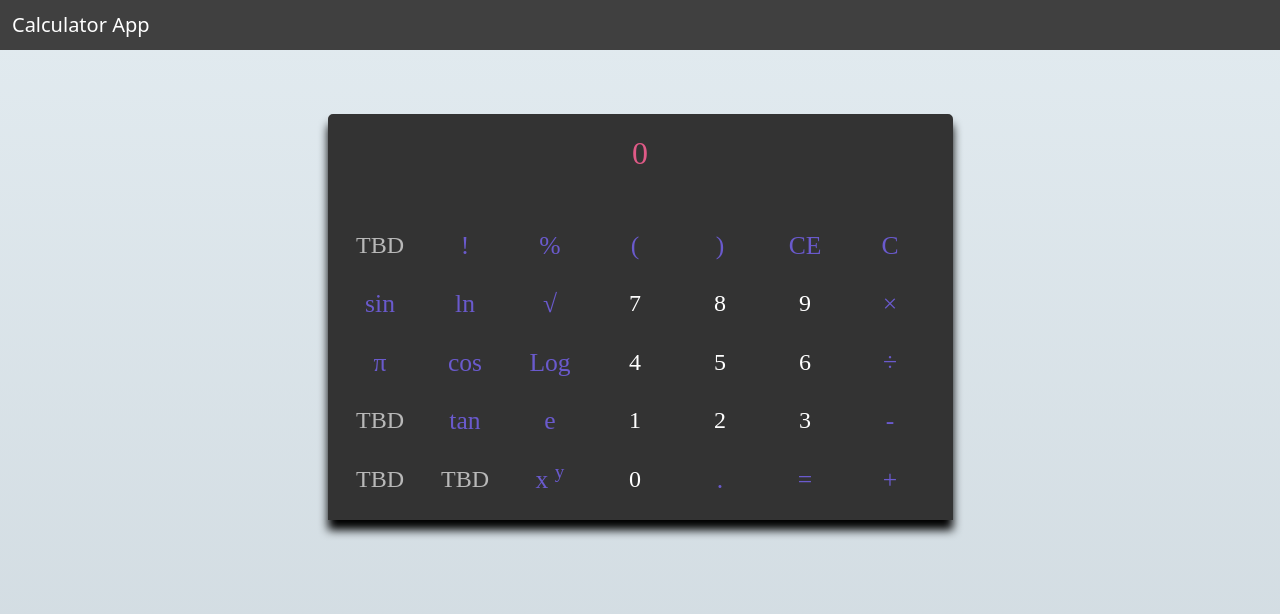
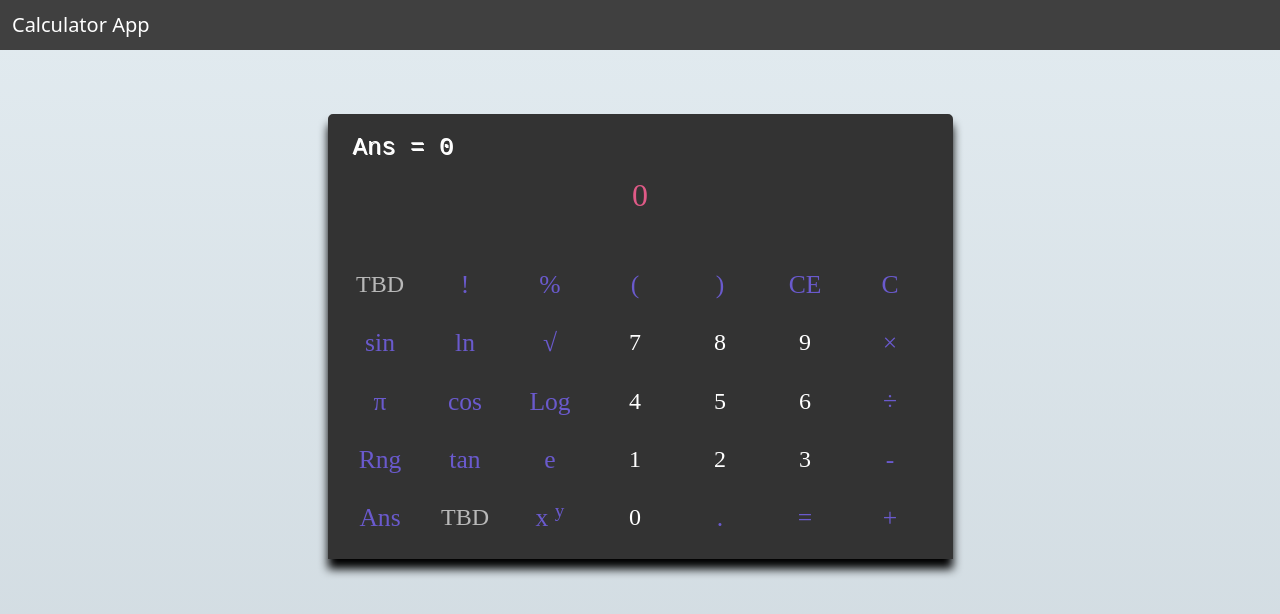
Before and after one commit to MaximosKalaitzoglou/CalculatorApp, an Angular app: page / in a window 1280 px wide. Shown: the top 614 px of the page. Built offline with nearby package versions, Linux system fonts and the light colour scheme.

Commit message:
Added Rng functionallity

```diff
--- a/src/app/calculator/analyze-token.service.ts
+++ b/src/app/calculator/analyze-token.service.ts
@@ -9,7 +9,7 @@ const pi = 3.1415926535897932384626433;
 
 @Injectable()
 export class AnalyzeTokenService {
-  constants: { [id: string]: number } = { e: e, π: pi };
+  constants: { [id: string]: number } = { e: e, π: pi, Ans: 0, Rng: 0 };
   constructor() {}
 
   isOperator(token: string): boolean {
--- a/src/app/calculator/calculate-output.service.ts
+++ b/src/app/calculator/calculate-output.service.ts
@@ -13,6 +13,10 @@ export class CalculateOutputService {
     if (operator === '^') return 0;
 
     return 0; // for other tokens like numbers
+  }
+
+  getRandomNumber() {
+    return Math.random().toFixed(4).toString();
   }
 
   // Tokenizes the input string
--- a/src/app/calculator/calculator-button-list.ts
+++ b/src/app/calculator/calculator-button-list.ts
@@ -3,8 +3,8 @@ export class CalculatorButtonList {
     ['TBD', '!', '%', '(', ')', 'CE', 'C'],
     ['sin', 'ln', '√', '7', '8', '9', '×'],
     ['π', 'cos', 'Log', '4', '5', '6', '÷'],
-    ['TBD', 'tan', 'e', '1', '2', '3', '-'],
-    ['TBD', 'TBD', 'x', '0', '.', '=', '+'],
+    ['Rng', 'tan', 'e', '1', '2', '3', '-'],
+    ['Ans', 'TBD', 'x', '0', '.', '=', '+'],
   ];
 
   getButtons() {
--- a/src/app/calculator/calculator.component.css
+++ b/src/app/calculator/calculator.component.css
@@ -37,26 +37,73 @@
   /* transition: all 0.3s ease-in-out; */
 }
 
-.error-message{
+.error-message {
   font-size: 1.2rem;
   color: #dc143c;
   font-weight: 500;
 
-  font-family: Impact, Haettenschweiler, 'Arial Narrow Bold', sans-serif;
+  font-family: Impact, Haettenschweiler, "Arial Narrow Bold", sans-serif;
 }
 
 .error:hover {
   transform: scale(1.3);
 }
-@keyframes skew{
-  0% { transform: skewX(-15deg); }
-  5% { transform: skewX(15deg); }
-  10% { transform: skewX(-15deg); }
-  15% { transform: skewX(15deg); }
-  20% { transform: skewX(0deg); }
-  100% { transform: skewX(0deg); }
- }
+@keyframes skew {
+  0% {
+    transform: skewX(-15deg);
+  }
+  5% {
+    transform: skewX(15deg);
+  }
+  10% {
+    transform: skewX(-15deg);
+  }
+  15% {
+    transform: skewX(15deg);
+  }
+  20% {
+    transform: skewX(0deg);
+  }
+  100% {
+    transform: skewX(0deg);
+  }
+}
 .output:hover {
   color: #fff;
   transform: scale(1.3);
 }
+
+.ans {
+  color: white;
+  text-shadow: 1px 1px;
+
+  font-size: 1.2rem;
+  font-family: "Courier New", Courier, monospace;
+  align-self: flex-start;
+  margin-left: 10px;
+  margin-top: 5px;
+  cursor: pointer;
+  transition: all 0.3s ease;
+}
+
+.ans:hover {
+  transform: scale(1.2);
+}
+
+.ans:hover span {
+  transform: scale(1.2);
+  color: #e05a87;
+}
+
+.ans-update {
+  letter-spacing: 1px;
+}
+
+@keyframes slide {
+  0% {
+    background-position-y: 0;
+  }
+  100% {
+    background-position-y: -500px;
+  }
+}
--- a/src/app/calculator/calculator.component.html
+++ b/src/app/calculator/calculator.component.html
@@ -1,14 +1,19 @@
 <!-- <span ><img class="gif" src="../../assets/angry-cat.gif" height="60px" width="100px" /></span> -->
 <div class="background">
   <div class="d-flex align-items-center flex-column display">
+    <div class="ans">
+      <p class="h4">
+        Ans = <span class="ans-update">{{ prevAnswer }}</span>
+      </p>
+    </div>
     <div
       class="input-group mb-3"
       [className]="error.invalid ? 'error' : 'output'"
     >
-      {{ value }}
+      <span>{{ value }} </span>
     </div>
     <p class="error-message" *ngIf="error.invalid">{{ error.message }}</p>
-    <br />
+    <hr class="screen-end" />
 
     <app-calculator-button-group
       *ngFor="let item of buttonList"
--- a/src/app/calculator/calculator.component.ts
+++ b/src/app/calculator/calculator.component.ts
@@ -15,6 +15,7 @@ export class CalculatorComponent implements OnInit {
     status: false,
     value: '2',
   };
+  prevAnswer = 0;
 
   buttonList: string[][] = new CalculatorButtonList().getButtons();
   constructor(private calcDispServ: CalculatorDisplayService) {}
@@ -24,6 +25,7 @@ export class CalculatorComponent implements OnInit {
     this.calcDispServ.displayWasUpdated.subscribe((error: CustomError) => {
       this.value = this.calcDispServ.getDisplay();
       this.error = error;
+      this.prevAnswer = this.calcDispServ.getPrevAns();
     });
   }
 
--- a/src/app/calculator/calculatorDisplay.service.ts
+++ b/src/app/calculator/calculatorDisplay.service.ts
@@ -17,11 +17,11 @@ export class CalculatorDisplayService {
   */
   display: string = '0';
   parenthesis: number = 0;
-  state: string = 'digit';
+  state: string = 'start';
   isDecimal: boolean = false;
   result: number = 0;
   error: CustomError = new CustomError();
-
+  answerSnapshot: number = 0;
   displayWasUpdated = new Subject<CustomError>();
 
   constructor(
@@ -95,8 +95,15 @@ export class CalculatorDisplayService {
     console.log('Exit state: ' + this.state);
   }
 
+  getPrevAns() {
+    return this.analyzer.constants['Ans'];
+  }
+
   calculateOutput() {
     this.display = this.calculate.calculate(this.display);
+    this.analyzer.constants['Ans'] = !isNaN(parseFloat(this.display))
+      ? parseFloat(this.display)
+      : 0;
   }
 
   //TODO: minus sign state since numbers can be -6 , -8
@@ -125,9 +132,11 @@ export class CalculatorDisplayService {
         }
         break;
       case 'digit':
-        if (prevState === 'special') {
-          this.operatorState('×');
-        } else if (prevState === 'parenthesis-close') {
+        if (
+          prevState === 'special' ||
+          prevState === 'constant' ||
+          prevState === 'parenthesis-close'
+        ) {
           this.operatorState('×');
         }
         this.digitState(value);
@@ -143,6 +152,7 @@ export class CalculatorDisplayService {
         break;
       case 'C':
         this.display = '0';
+        this.state = 'start';
         break;
       case 'equals':
         if (this.parenthesis > 0) {
@@ -190,7 +200,8 @@ export class CalculatorDisplayService {
         if (prevState === 'digit' || prevState === 'constant') {
           this.operatorState('×');
         }
-        this.digitState(value);
+        if (value === 'Rng') this.digitState(this.calculate.getRandomNumber());
+        else this.digitState(value);
         break;
       case 'decimal':
         if (this.isDecimal) {
```
